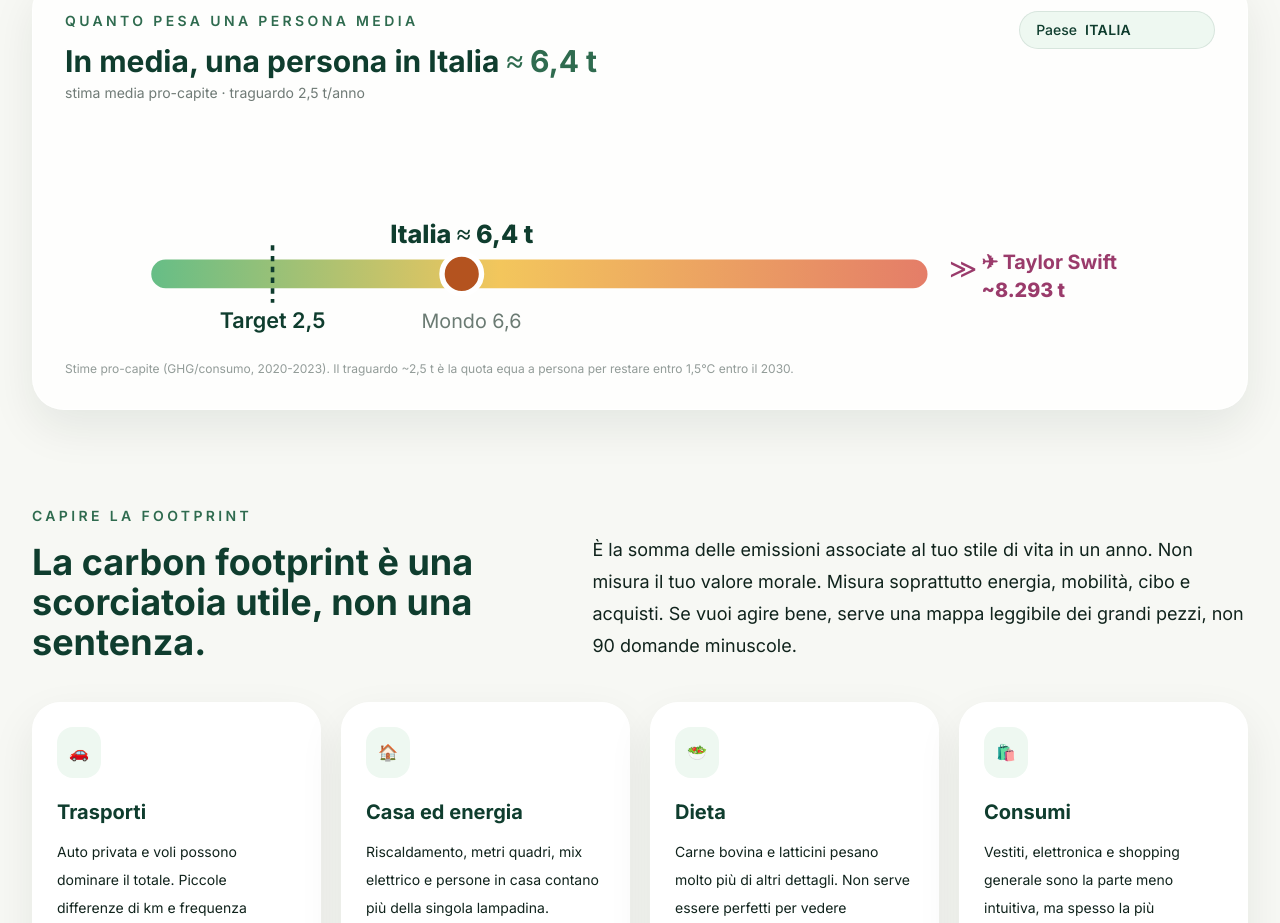
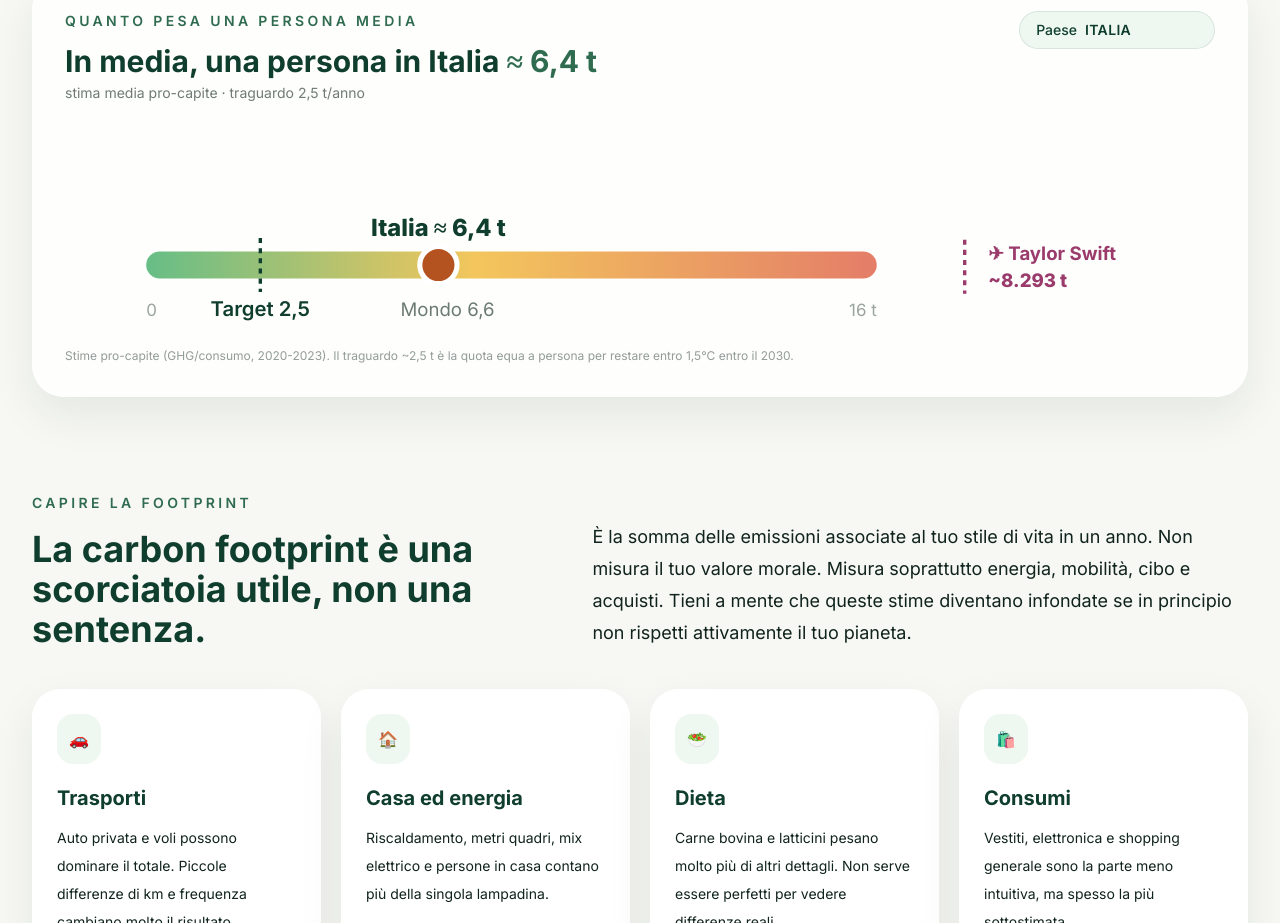
Before and after one commit to missionarteemis-cloud/footprint-36, a website built with Vite: page index.html in a window 1280 px wide. Shown: the part 959-1882 px from the top of the page. Built offline with nearby package versions, Linux system fonts and the light colour scheme.

Commit message:
home: aggiornato testo sezione Capire

```diff
--- a/index.html
+++ b/index.html
@@ -164,7 +164,7 @@
             <h2 class="mt-4 text-3xl font-bold text-pine sm:text-4xl">La carbon footprint è una scorciatoia utile, non una sentenza.</h2>
           </div>
           <p class="max-w-2xl text-lg leading-8 text-ink/72">
-            È la somma delle emissioni associate al tuo stile di vita in un anno. Non misura il tuo valore morale. Misura soprattutto energia, mobilità, cibo e acquisti. Se vuoi agire bene, serve una mappa leggibile dei grandi pezzi, non 90 domande minuscole.
+            È la somma delle emissioni associate al tuo stile di vita in un anno. Non misura il tuo valore morale. Misura soprattutto energia, mobilità, cibo e acquisti. Tieni a mente che queste stime diventano infondate se in principio non rispetti attivamente il tuo pianeta.
           </p>
         </div>
 
--- a/src/main.js
+++ b/src/main.js
@@ -781,7 +781,7 @@ function renderCountryAverage() {
   const captionEl = document.querySelector('#country-avg-caption')
   if (!svgEl) return
 
-  const W = 640, H = 128, x0 = 48, x1 = 480, trackY = 76, trackH = 16
+  const W = 680, H = 128, x0 = 48, x1 = 480, trackY = 76, trackH = 16
   const span = x1 - x0
   const cy = trackY + trackH / 2
   const xFor = (t) => x0 + (clamp(t, 0, AVG_SCALE_MAX) / AVG_SCALE_MAX) * span
@@ -800,14 +800,16 @@ function renderCountryAverage() {
         </linearGradient>
       </defs>
       <rect x="${x0}" y="${trackY}" width="${span}" height="${trackH}" rx="${trackH / 2}" fill="url(#avgGrad)" opacity="0.92"/>
+      <text x="${x0}" y="${trackY + trackH + 22}" text-anchor="start" font-size="10" fill="#9aa49e">0</text>
+      <text x="${x1}" y="${trackY + trackH + 22}" text-anchor="end" font-size="10" fill="#9aa49e">${AVG_SCALE_MAX} t</text>
       <line x1="${xTarget}" y1="${trackY - 8}" x2="${xTarget}" y2="${trackY + trackH + 8}" stroke="#0f3d2e" stroke-width="2" stroke-dasharray="3 3"/>
       <text x="${xTarget}" y="${trackY + trackH + 22}" text-anchor="middle" font-size="12" fill="#0f3d2e" font-weight="600">Target ${format(FAIR_TARGET)}</text>
       <circle cx="${xWorld}" cy="${cy}" r="5" fill="#6b7b73" stroke="#fff" stroke-width="2"/>
       <text x="${xWorld}" y="${trackY + trackH + 22}" text-anchor="middle" font-size="11" fill="#6b7b73">Mondo ${format(COUNTRY_AVG.world)}</text>
       <g class="ts-marker">
-        <text x="${x1 + 12}" y="${cy + 2}" text-anchor="start" font-size="15" fill="#9a3b6b">≫</text>
-        <text x="${x1 + 30}" y="${cy - 3}" text-anchor="start" font-size="11" fill="#9a3b6b" font-weight="700">✈ Taylor Swift</text>
-        <text x="${x1 + 30}" y="${cy + 13}" text-anchor="start" font-size="11" fill="#9a3b6b" font-weight="800">~8.293 t</text>
+        <line x1="${x1 + 52}" y1="${trackY - 7}" x2="${x1 + 52}" y2="${trackY + trackH + 9}" stroke="#9a3b6b" stroke-width="2" stroke-dasharray="3 3"/>
+        <text x="${x1 + 66}" y="${cy - 3}" text-anchor="start" font-size="11" fill="#9a3b6b" font-weight="700">✈ Taylor Swift</text>
+        <text x="${x1 + 66}" y="${cy + 13}" text-anchor="start" font-size="11" fill="#9a3b6b" font-weight="800">~8.293 t</text>
       </g>
       <g class="avg-marker" id="avg-marker">
         <circle cx="0" cy="${cy}" r="11" fill="#b4531f" stroke="#fff" stroke-width="3"/>
```
